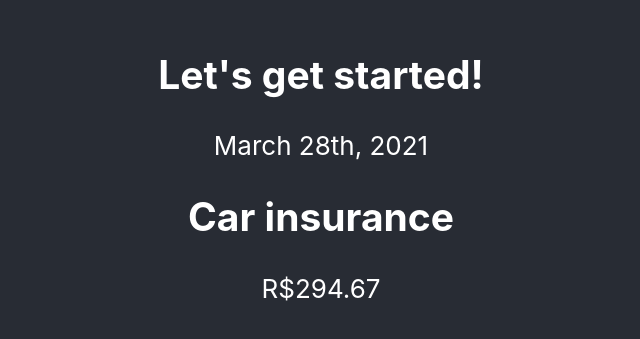
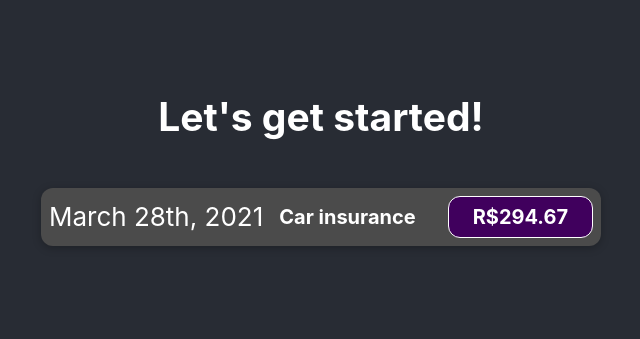
Before and after one commit to magedeungaro/magenific-react-app, a React (Create React App) app: page / in a window 1280 px wide. Shown: the part 239-578 px from the top of the page, without its empty margins (319-959 px from the left). Built offline with nearby package versions, Linux system fonts and the light colour scheme.

Commit message:
added classes to expense item

```diff
--- a/src/components/ExpenseItem.js
+++ b/src/components/ExpenseItem.js
@@ -1,10 +1,12 @@
+import './ExpenseItem.css'
+
 function ExpenseItem() {
   return (
-    <div>
+    <div className='expense-item'>
       <div>March 28th, 2021</div>
-      <div>
+      <div className='expense-item__description'>
         <h2>Car insurance</h2>
-        <div>R$294.67</div>
+        <div className='expense-item__price'>R$294.67</div>
       </div>
     </div>
   );
```
